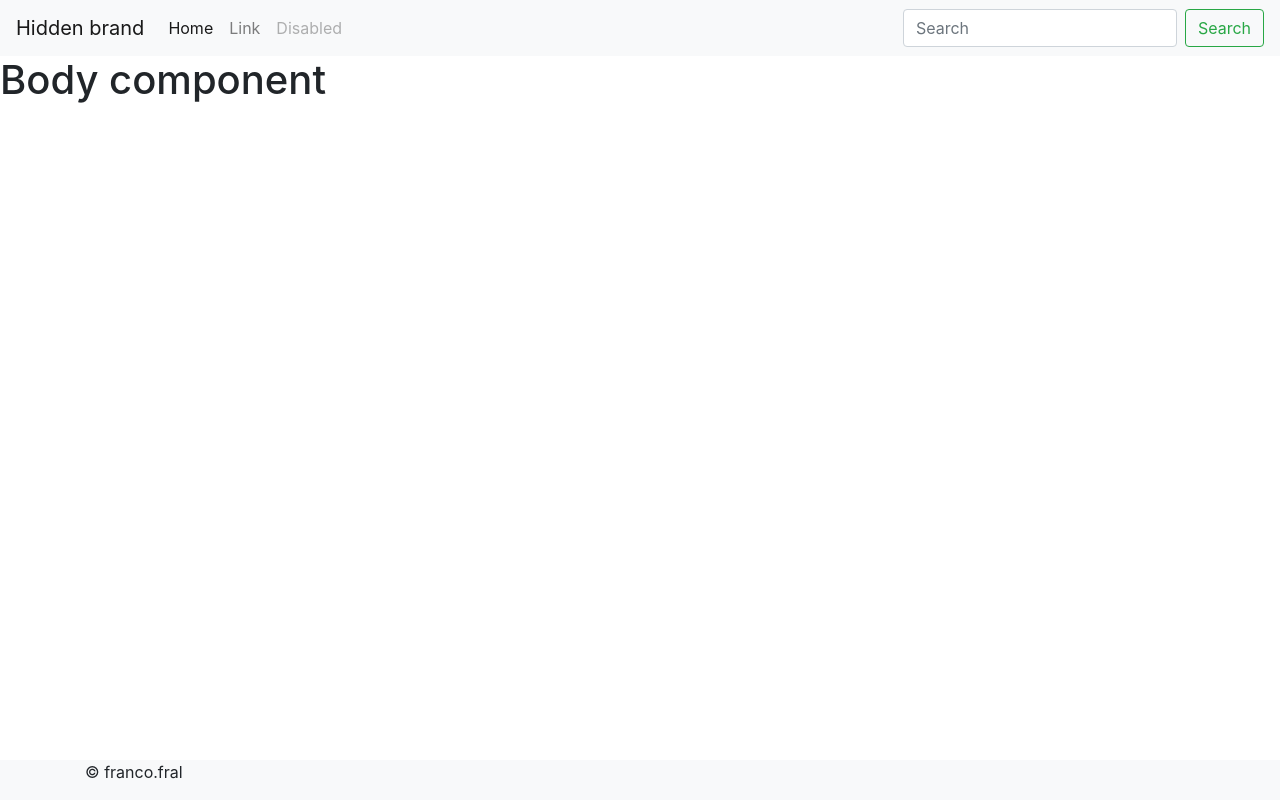
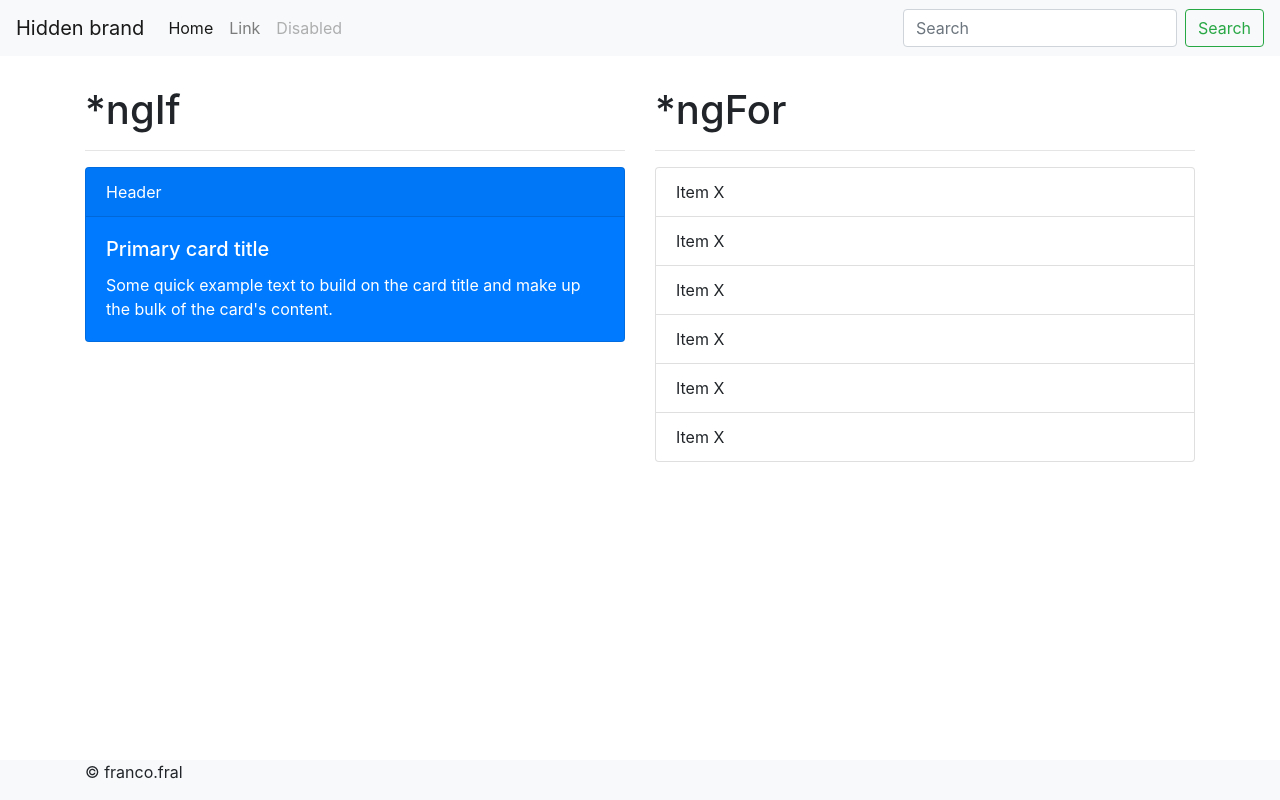
Before and after one commit to franco148/angular5-examples, an Angular app in the folder ng5-components/: page / in a window 1280 px wide. Built offline with nearby package versions, Linux system fonts and the light colour scheme.

Commit message:
ng5-GettingStarted-Components: First SPA app, defining structure of my app-body component

```diff
--- a/ng5-components/src/app/app.component.html
+++ b/ng5-components/src/app/app.component.html
@@ -1,5 +1,9 @@
 <app-header></app-header>
-<app-body></app-body>
+
+<div class="container main-container">
+  <app-body></app-body>
+</div>
+
 <app-footer></app-footer>
 <!-- <h1>Team: {{ teamName }}</h1>
 <h3>Name: {{ developer }}</h3> -->
--- a/ng5-components/src/app/components/body.component.html
+++ b/ng5-components/src/app/components/body.component.html
@@ -1 +1,28 @@
-<h1>Body component</h1>
+<div class="row">
+  <div class="col-md-6">
+    <h1>*ngIf</h1>
+    <hr>
+
+    <div class="card text-white bg-primary mb-3">
+      <div class="card-header">Header</div>
+      <div class="card-body">
+        <h5 class="card-title">Primary card title</h5>
+        <p class="card-text">Some quick example text to build on the card title and make up the bulk of the card's content.</p>
+      </div>
+    </div>
+  </div>
+
+  <div class="col-md-6">
+    <h1>*ngFor</h1>
+    <hr>
+
+    <ul class="list-group">
+      <li class="list-group-item">Item X</li>
+      <li class="list-group-item">Item X</li>
+      <li class="list-group-item">Item X</li>
+      <li class="list-group-item">Item X</li>
+      <li class="list-group-item">Item X</li>
+      <li class="list-group-item">Item X</li>
+    </ul>
+  </div>
+</div>
--- a/ng5-components/src/styles.css
+++ b/ng5-components/src/styles.css
@@ -4,3 +4,7 @@
   bottom: 0px;
   width: 100%;
 }
+
+.main-container {
+  margin-top: 30px;
+}
```
